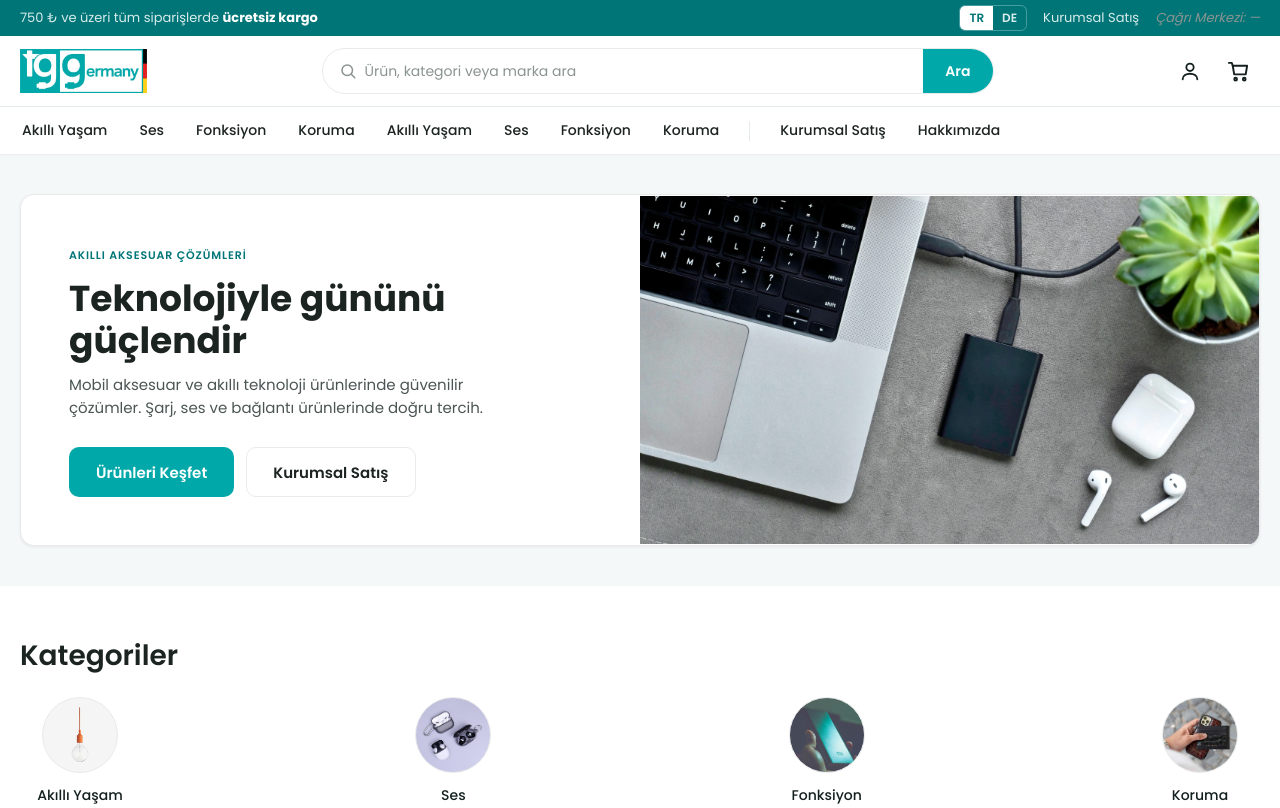
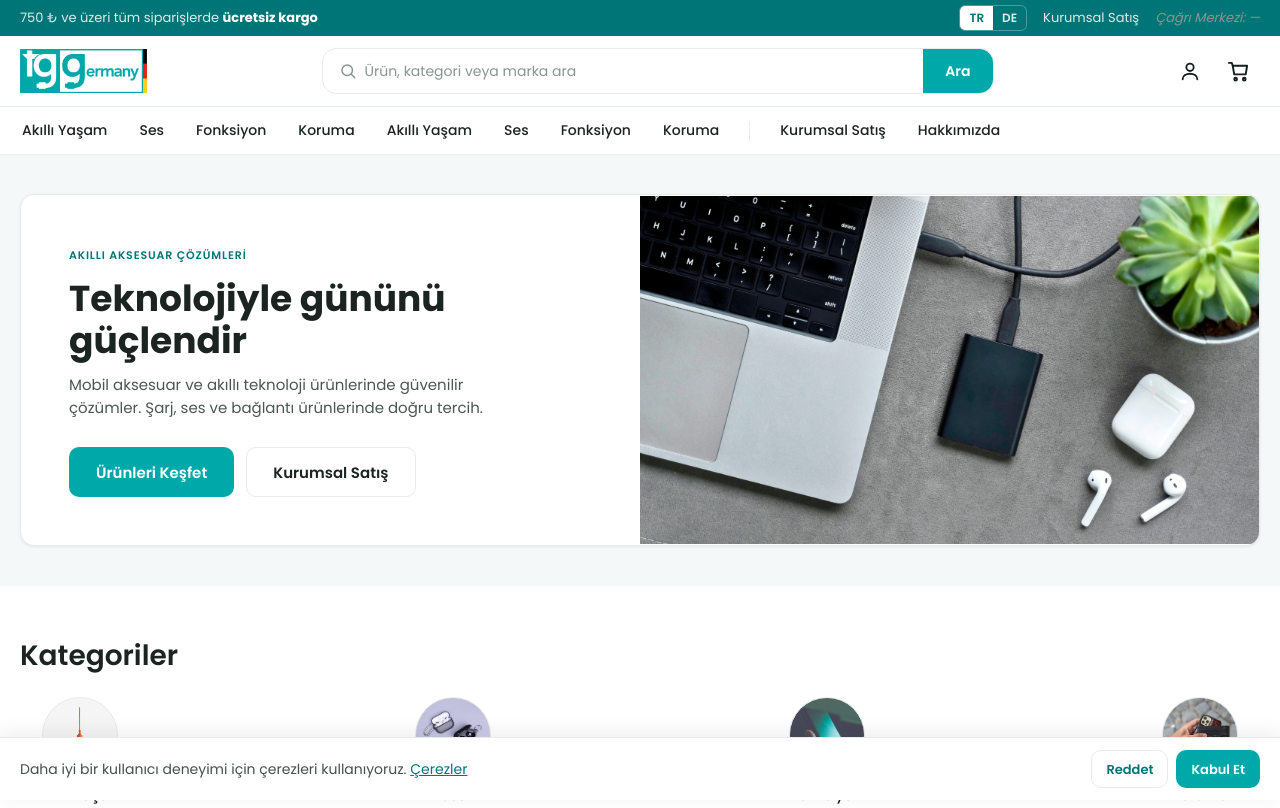
Before and after one commit to By4r/tggermany-view, a website: page index.html in a window 1280 px wide. Shown: the top 808 px of the page. Drawn offline with nearby package versions, Linux system fonts and the light colour scheme.

Commit message:
Refine search bar radius and add cookie consent
- Search bar uses a smaller, consistent radius (--r-lg); the "Ara" button
  shares the same radius and stays flush at the right end, reading as one unit
- Add a global cookie consent bar in the footer partial (appears site-wide):
  message + Çerezler link, Kabul Et / Reddet, choice persisted to localStorage
  so it shows only once. Flat, accessible, foundation tokens only.

Co-Authored-By: Claude Opus 4.8 (1M context) <noreply@anthropic.com>

```diff
--- a/assets/css/styles.css
+++ b/assets/css/styles.css
@@ -168,14 +168,14 @@ button { font-family: inherit; cursor: pointer; }
 .logo-img { height: 38px; width: auto; }
 @media (min-width: 768px) { .logo-img { height: 44px; } }
 
-.search-pill { display: flex; align-items: center; background: #fff; border: 1px solid var(--tg-line); border-radius: var(--r-pill); padding: 0 6px 0 16px; height: 46px; width: 100%; }
+.search-pill { display: flex; align-items: center; background: #fff; border: 1px solid var(--tg-line); border-radius: var(--r-lg); padding: 0 14px 0 16px; height: 46px; width: 100%; }
 .search-pill:focus-within { border-color: var(--tg-primary); }
 .search-pill > svg { flex: none; margin-right: 8px; }
 .search-pill input { border: 0; background: transparent; flex: 1; height: 100%; outline: none; font-size: 14px; color: var(--tg-ink); }
 .search-pill input::placeholder { color: var(--tg-muted); }
-/* "Ara" button sits flush at the right end; right corners match the pill curve */
+/* "Ara" button sits flush at the right end; same radius as the pill, single unit */
 .search-pill:has(.search-btn) { padding-right: 0; }
-.search-btn { align-self: stretch; border: 0; border-radius: 4px var(--r-pill) var(--r-pill) 4px; padding-inline: 22px; margin-left: 8px; }
+.search-btn { align-self: stretch; border: 0; border-radius: 0 var(--r-lg) var(--r-lg) 0; padding-inline: 22px; }
 
 .nav-link { position: relative; padding: 13px 2px; font-size: 14px; font-weight: 500; color: var(--tg-ink); }
 .nav-link::after { content: ""; position: absolute; left: 0; right: 0; bottom: 0; height: 2px; background: var(--tg-primary); transform: scaleX(0); transform-origin: left; transition: transform .2s; }
@@ -220,6 +220,9 @@ button { font-family: inherit; cursor: pointer; }
 /* Real-data placeholder marker (no fake contact data shipped) */
 .data-tbd { color: var(--tg-muted); font-style: italic; }
 
+/* ---- Cookie consent bar (flat, foundation tokens) --------------------- */
+.cookie-bar { position: fixed; left: 0; right: 0; bottom: 0; z-index: 80; background: #fff; border-top: 1px solid var(--tg-line); box-shadow: 0 -4px 18px rgba(28, 36, 34, .08); }
+
 /* ---- Utility ----------------------------------------------------------- */
 [x-cloak] { display: none !important; }
 .scroll-row { display: flex; gap: 14px; overflow-x: auto; scroll-snap-type: x mandatory; -webkit-overflow-scrolling: touch; padding-bottom: 4px; }
--- a/assets/js/main.js
+++ b/assets/js/main.js
@@ -105,6 +105,16 @@ function tgProductCard(product) {
 }
 window.tgProductCard = tgProductCard;
 
+/* ---- cookie consent (persisted choice) -------------------------------- */
+function tgCookie() {
+  return {
+    show: false,
+    init() { this.show = !localStorage.getItem("tg_cookie"); },
+    decide(choice) { localStorage.setItem("tg_cookie", choice); this.show = false; },
+  };
+}
+window.tgCookie = tgCookie;
+
 /* ---- header component (mega-menu, search, lang) ----------------------- */
 function tgHeader() {
   return {
--- a/partials/footer.html
+++ b/partials/footer.html
@@ -85,3 +85,18 @@
     </div>
   </div>
 </footer>
+
+<!-- Cookie consent (global, persisted) -->
+<div x-data="tgCookie()" x-show="show" x-cloak x-transition.opacity
+     class="cookie-bar" role="region" aria-label="Çerez bildirimi">
+  <div class="container-tg py-3 flex flex-col sm:flex-row items-center gap-3 sm:justify-between">
+    <p class="text-sm text-body text-center sm:text-left">
+      Daha iyi bir kullanıcı deneyimi için çerezleri kullanıyoruz.
+      <a href="cerezler.html" class="text-primary-700 underline">Çerezler</a>
+    </p>
+    <div class="flex gap-2 shrink-0">
+      <button type="button" class="btn btn--secondary btn--sm" @click="decide('reddet')">Reddet</button>
+      <button type="button" class="btn btn--sm" @click="decide('kabul')">Kabul Et</button>
+    </div>
+  </div>
+</div>
```
